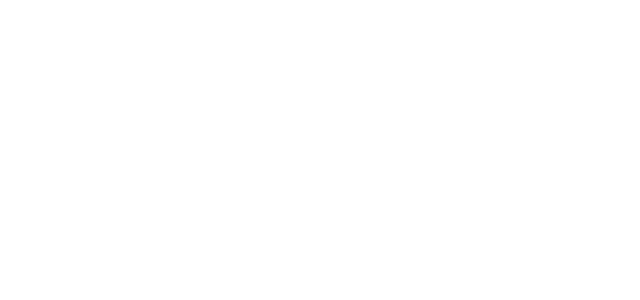
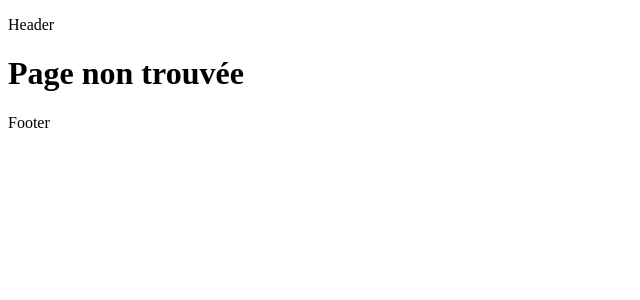
Before and after one commit to Selsai/projet-router, a React (Vite) app: page /1 in a window 1280 px wide. Before the commit this address had no page. Shown: the top 300 px of the page, without its empty margins (0-640 px from the left). Built offline with nearby package versions, Linux system fonts and the light colour scheme.

Commit message:
activité 4

```diff
--- a/src/App.jsx
+++ b/src/App.jsx
@@ -1,14 +1,16 @@
 import { Routes, Route } from "react-router";
 import Home from "./pages/Home";
 import Category from "./pages/Category";
+import NotFound from "./pages/NotFound";
 import Layout from "./components/Layout";
 
 function App() {
   return (
     <Routes>
       <Route element={<Layout />}>
-        <Route path="/" element={<Home />} />
+        <Route index element={<Home />} />
         <Route path="category/:categoryId" element={<Category />} />
+        <Route path="*" element={<NotFound />} />
       </Route>
     </Routes>
   );
--- /dev/null
+++ b/src/pages/NotFound.jsx
@@ -0,0 +1,5 @@
+const NotFound = () => {
+    return <h1>Page non trouvée</h1>;
+  };
+
+  export default NotFound;
```
